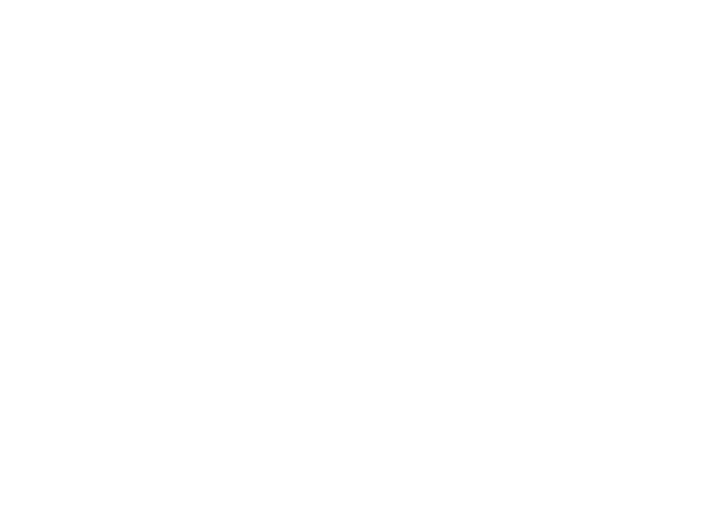
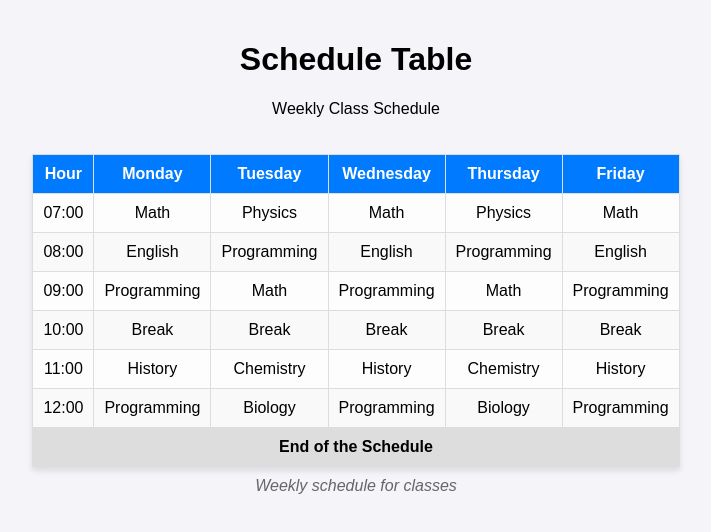
Before and after one commit to crisilto/opo-tech, a plain HTML site: page FIC/html/more-exercises/03-tables/01-schedule.html in a window 1280 px wide. Shown: the whole page, without its empty margins (284-995 px from the left). Drawn offline with Linux system fonts and the light colour scheme.

Commit message:
Schedule table

```diff
--- a/FIC/html/more-exercises/03-tables/01-schedule.html
+++ b/FIC/html/more-exercises/03-tables/01-schedule.html
@@ -5,3 +5,148 @@
         Incluye al menos 5 filas para cada día de la semana y 6 columnas para los horarios.
         Usa etiquetas como thead, tbody, y tfoot.
 -->
+<!DOCTYPE html>
+<html lang="en">
+
+<head>
+    <meta charset="UTF-8">
+    <meta name="viewport" content="width=device-width, initial-scale=1.0">
+    <title>Schedule table</title>
+    <style>
+        body {
+            font-family: Arial, Helvetica, sans-serif;
+            background-color: #f4f4f9;
+            margin: 0;
+            padding: 20px;
+            display: flex;
+            flex-direction: column;
+            justify-content: center;
+            align-items: center;
+        }
+
+        header {
+            text-align: center;
+            margin-bottom: 20px;
+        }
+
+        table {
+            width: 80%;
+            border-collapse: collapse;
+            margin: 0 auto;
+            background-color: #fff;
+            box-shadow: 0 4px 6px rgba(0, 0, 0, 0.1);
+        }
+
+        th,
+        td {
+            border: 1px solid #ddd;
+            padding: 10px;
+            text-align: center;
+        }
+
+        th {
+            background-color: #007BFF;
+            color: white;
+        }
+
+        tbody tr:nth-child(even) {
+            background-color: #f9f9f9;
+        }
+
+        tbody tr:nth-child(odd) {
+            background-color: #fdfdfd;
+        }
+
+        tfoot td{
+            background-color: #ddd;
+            font-weight: bold;
+            text-align: center;
+        }
+
+        caption{
+            caption-side: bottom;
+            margin-top: 10px;
+            font-style: italic;
+            color: #666;
+        }
+    </style>
+</head>
+
+<body>
+    <header>
+        <h1>Schedule Table</h1>
+        <p>Weekly Class Schedule</p>
+    </header>
+    <main>
+        <table>
+            <caption>Weekly schedule for classes</caption>
+            <thead>
+                <tr>
+                    <th>Hour</th>
+                    <th>Monday</th>
+                    <th>Tuesday</th>
+                    <th>Wednesday</th>
+                    <th>Thursday</th>
+                    <th>Friday</th>
+                </tr>
+            </thead>
+            <tbody>
+                <tr>
+                    <td>07:00</td>
+                    <td>Math</td>
+                    <td>Physics</td>
+                    <td>Math</td>
+                    <td>Physics</td>
+                    <td>Math</td>
+                </tr>
+                <tr>
+                    <td>08:00</td>
+                    <td>English</td>
+                    <td>Programming</td>
+                    <td>English</td>
+                    <td>Programming</td>
+                    <td>English</td>
+                </tr>
+                <tr>
+                    <td>09:00</td>
+                    <td>Programming</td>
+                    <td>Math</td>
+                    <td>Programming</td>
+                    <td>Math</td>
+                    <td>Programming</td>
+                </tr>
+                <tr>
+                    <td>10:00</td>
+                    <td>Break</td>
+                    <td>Break</td>
+                    <td>Break</td>
+                    <td>Break</td>
+                    <td>Break</td>
+                </tr>
+                <tr>
+                    <td>11:00</td>
+                    <td>History</td>
+                    <td>Chemistry</td>
+                    <td>History</td>
+                    <td>Chemistry</td>
+                    <td>History</td>
+                </tr>
+                <tr>
+                    <td>12:00</td>
+                    <td>Programming</td>
+                    <td>Biology</td>
+                    <td>Programming</td>
+                    <td>Biology</td>
+                    <td>Programming</td>
+                </tr>
+            </tbody>
+            <tfoot>
+                <tr>
+                    <td colspan="6">End of the Schedule</td>
+                </tr>
+            </tfoot>
+        </table>
+    </main>
+</body>
+
+</html>
```
